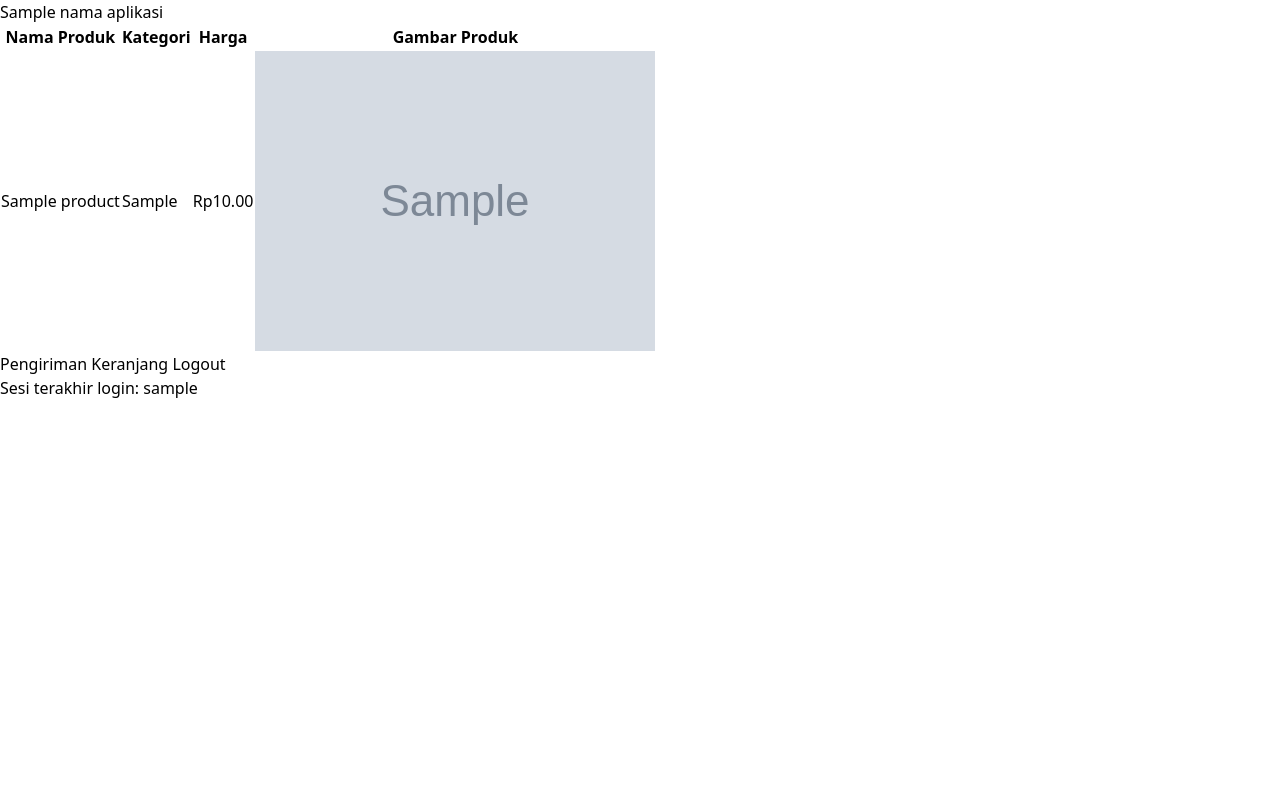
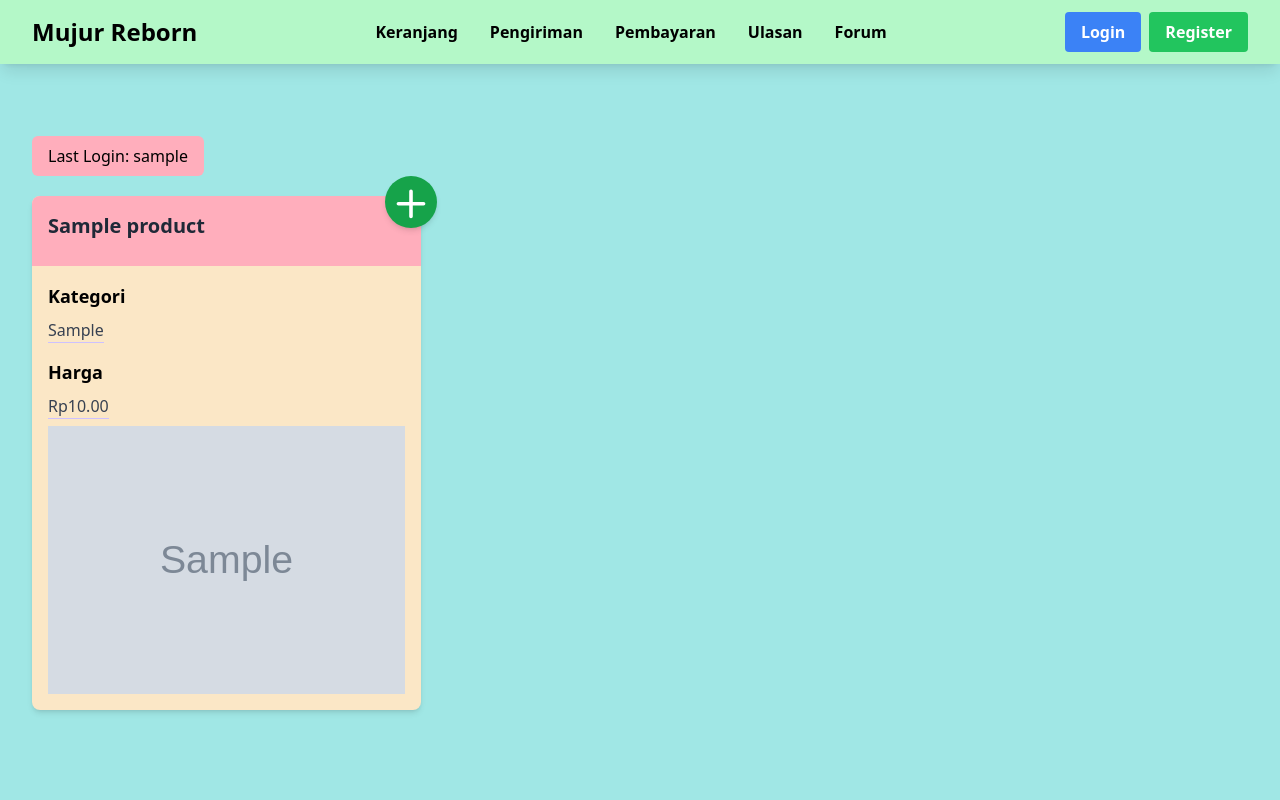
Before and after one commit to Kelompok-E07-PBP/proyek-tengah-semester, a Django app: template main/templates/main.html in a window 1280 px wide. Run offline with Django 5.2, Linux system fonts and the light colour scheme; tables that the repository leaves empty hold one stand-in row (values such as "Sample post"); the template is opened without the code that fills it: values that come from a table or form of the project are taken from there, most other values are stand-ins (such as "Sample title", 1, 10 or a date in 2020); grey boxes marked "Sample" are stand-in pictures; some libraries are stand-ins or nearby versions.

Commit message:
Melakukan styling di halaman main.

```diff
--- a/edit/templates/edit_main.html
+++ b/edit/templates/edit_main.html
@@ -34,7 +34,7 @@
     {% else %}
     <div class="columns-1 sm:columns-2 lg:columns-3 gap-6 space-y-6 w-full">
         {% for product_entry in product_entries %}
-            {% include 'card_product.html' with product_entry=product_entry %}
+            {% include 'edit_card_product.html' with product_entry=product_entry %}
         {% endfor %}
     </div>
     {% endif %}
--- /dev/null
+++ b/main/templates/card_product.html
@@ -0,0 +1,27 @@
+<div class="relative break-inside-avoid">
+  <div class="relative top-5 bg-[#FBE7C6] shadow-md rounded-lg mb-6 break-inside-avoid flex flex-col transform transition-transform duration-300">
+    <div class="bg-[#FFAEBC] text-gray-800 p-4 rounded-t-lg border-b-2 border-[#FFAEBC]">
+      <h3 class="font-bold text-xl mb-2">{{product_entry.nama_produk}}</h3>
+    </div>
+    <div class="p-4">
+      <p class="font-semibold text-lg mb-2">Kategori</p>
+      <p class="text-gray-700 mb-2">
+        <span class="bg-[linear-gradient(to_bottom,transparent_0%,transparent_calc(100%_-_1px),#CDC1FF_calc(100%_-_1px))] bg-[length:100%_1.5rem] pb-1">{{product_entry.kategori}}</span>
+      </p>
+      <div class="mt-4">
+        <p class="font-semibold text-lg mb-2">Harga</p>
+        <p class="text-gray-700 mb-2">
+          <span class="bg-[linear-gradient(to_bottom,transparent_0%,transparent_calc(100%_-_1px),#CDC1FF_calc(100%_-_1px))] bg-[length:100%_1.5rem] pb-1">Rp{{product_entry.harga}}</span>
+        </p>
+        <img src="{{product_entry.gambar_produk}}" alt="Gambar {{product_entry.nama_produk}}">
+      </div>
+    </div>
+  </div>
+  <div class="absolute top-0 -right-4 flex space-x-1">
+    <a class="bg-green-600 hover:bg-green-500 text-white rounded-full p-2 transition duration-300 shadow-md">
+      <svg xmlns="http://www.w3.org/2000/svg" class="h-9 w-9" viewBox="0 0 20 20" fill="currentColor">
+        <path d="M10 3a1 1 0 011 1v6h6a1 1 0 110 2h-6v6a1 1 0 01-2 0v-6H3a1 1 0 110-2h6V4a1 1 0 011-1z" />
+      </svg>
+    </a>
+  </div>
+</div>
--- a/main/templates/main.html
+++ b/main/templates/main.html
@@ -1,44 +1,37 @@
 {% extends 'base.html' %}
+{% load static %}
+
 {% block meta %}
 <title>Mujur Reborn</title>
 {% endblock meta %}
-
 {% block content %}
-<h1>{{nama_aplikasi}}</h1>
+{% include 'user_navbar.html' %}
+<div class="overflow-x-hidden px-4 md:px-8 pb-8 pt-24 min-h-screen bg-[#A0E7E5] flex flex-col">
+  <div class="p-2 mb-6 relative">
+    <div class="h-full w-full py-6  absolute top-0 left-0 z-20 md:hidden flex ">
+      <div class="h-full min-w-4 bg-[#FFAEBC] mx-auto">
+      </div>
+    </div>
+</div>
+    <div class="flex flex-row justify-between items-center">
+      <div class="">
+        <div class="flex rounded-md items-center bg-[#FFAEBC] py-2 px-4 w-fit">
+          <h1 class="text-black text-center">Last Login: {{last_login}}</h1>
+        </div>
+      </div>
+    </div>
 
     {% if not product_entries %}
-<p>Belum ada produk pada Mujur Reborn.</p>
+    <div class="flex flex-col items-center justify-center min-h-[24rem] p-6">
+        <img src="{% static 'image/formal.png' %}" alt="Formal" class="w-32 h-32 mb-4"/>
+        <p class="text-center text-gray-600 mt-4">Belum ada produk pada Mujur Reborn.</p>
+    </div>
     {% else %}
-<table>
-  <tr>
-    <th>Nama Produk</th>
-    <th>Kategori</th>
-    <th>Harga</th>
-    <th>Gambar Produk</th>
-  </tr>
-
+    <div class="columns-1 sm:columns-2 lg:columns-3 gap-6 space-y-6 w-full">
         {% for product_entry in product_entries %}
-  <tr>
-    <td>{{product_entry.nama_produk}}</td>
-    <td>{{product_entry.kategori}}</td>
-    <td>Rp{{product_entry.harga}}</td>
-    <td><img src="{{product_entry.gambar_produk}}" alt="Gambar {{product_entry.nama_produk}}"></td>
-  </tr>
+            {% include 'card_product.html' with product_entry=product_entry %}
         {% endfor %}
-</table>
+    </div>
     {% endif %}
-
-<a href="{% url 'pengiriman' %}">
-  <button>Pengiriman</button>
-</a>
-
-<a href="{% url 'keranjang_detail' %}">
-  <button>Keranjang</button>
-</a>
-
-<a href="{% url 'main:logout' %}">
-  <button>Logout</button>
-</a>
-
-<h5>Sesi terakhir login: {{ last_login }}</h5>
+</div>
 {% endblock content %}
--- a/templates/user_navbar.html
+++ b/templates/user_navbar.html
@@ -0,0 +1,80 @@
+<nav class="bg-[#B4F8C8] shadow-lg fixed top-0 left-0 z-40 w-screen">
+    <div class="max-w-7xl mx-auto px-4 sm:px-6 lg:px-8">
+      <div class="flex items-center justify-between h-16">
+        <div class="flex items-center">
+          <a href="{% url 'main:show_main' %}"
+          class="text-2xl font-bold text-center text-black">Mujur Reborn</a>
+        </div>
+        <div class="hidden md:flex items-center">
+          <a
+            class="text-center text-black font-bold py-2 px-4 rounded transition">
+            Keranjang
+          </a>
+          <a
+            class="text-center text-black font-bold py-2 px-4 rounded transition">
+            Pengiriman
+          </a>
+          <a
+            class="text-center text-black font-bold py-2 px-4 rounded transition">
+            Pembayaran
+          </a>
+          <a
+            class="text-center text-black font-bold py-2 px-4 rounded transition">
+            Ulasan
+          </a>
+          <a
+            class="text-center text-black font-bold py-2 px-4 rounded transition">
+            Forum
+          </a>
+        </div>
+        <div class="hidden md:flex items-center">
+          {% if user.is_authenticated %}
+            <span class="text-black mr-4">Selamat datang, {{ user.username }}</span>
+            <a href="{% url 'main:logout' %}" class="text-center bg-red-500 hover:bg-red-600 text-white font-bold py-2 px-4 rounded transition duration-300">
+              Logout
+            </a>
+          {% else %}
+            <a href="{% url 'main:login' %}" class="text-center bg-blue-500 hover:bg-blue-600 text-white font-bold py-2 px-4 rounded transition duration-300 mr-2">
+              Login
+            </a>
+            <a href="{% url 'main:register' %}" class="text-center bg-green-500 hover:bg-green-600 text-white font-bold py-2 px-4 rounded transition duration-300">
+              Register
+            </a>
+          {% endif %}
+        </div>
+        <div class="md:hidden flex items-center">
+          <button class="mobile-menu-button">
+            <svg class="w-6 h-6 text-white" fill="none" stroke-linecap="round" stroke-linejoin="round" stroke-width="2" viewBox="0 0 24 24" stroke="currentColor">
+              <path d="M4 6h16M4 12h16M4 18h16"></path>
+            </svg>
+          </button>
+        </div>
+      </div>
+    </div>
+    <!-- Mobile menu -->
+    <div class="mobile-menu hidden md:hidden  px-4 w-full md:max-w-full">
+      <div class="pt-2 pb-3 space-y-1 mx-auto">
+        {% if user.is_authenticated %}
+          <span class="block text-gray-300 px-3 py-2">Selamat datang, {{ user.username }}</span>
+          <a href="{% url 'main:logout' %}" class="block text-center bg-red-500 hover:bg-red-600 text-white font-bold py-2 px-4 rounded transition duration-300">
+            Logout
+          </a>
+        {% else %}
+          <a href="{% url 'main:login' %}" class="block text-center bg-blue-500 hover:bg-blue-600 text-white font-bold py-2 px-4 rounded transition duration-300 mb-2">
+            Login
+          </a>
+          <a href="{% url 'main:register' %}" class="block text-center bg-green-500 hover:bg-green-600 text-white font-bold py-2 px-4 rounded transition duration-300">
+            Register
+          </a>
+        {% endif %}
+      </div>
+    </div>
+    <script>
+      const btn = document.querySelector("button.mobile-menu-button");
+      const menu = document.querySelector(".mobile-menu");
+
+      btn.addEventListener("click", () => {
+        menu.classList.toggle("hidden");
+      });
+    </script>
+  </nav>
```
Also changed, not shown: edit/templates/edit_card_product.html (renamed from edit/templates/card_product.html). Lines whose indentation alone changed are shown as unchanged.
